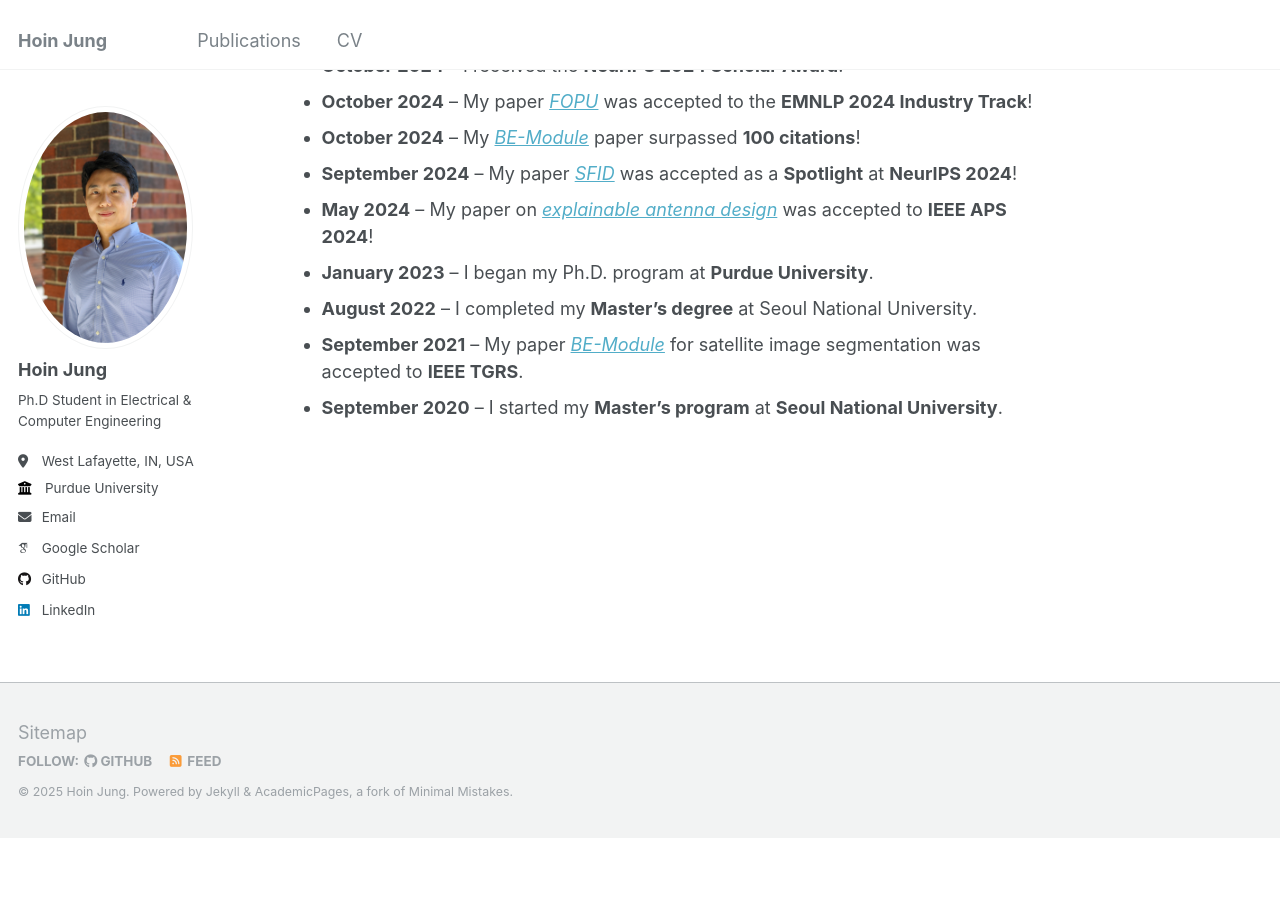
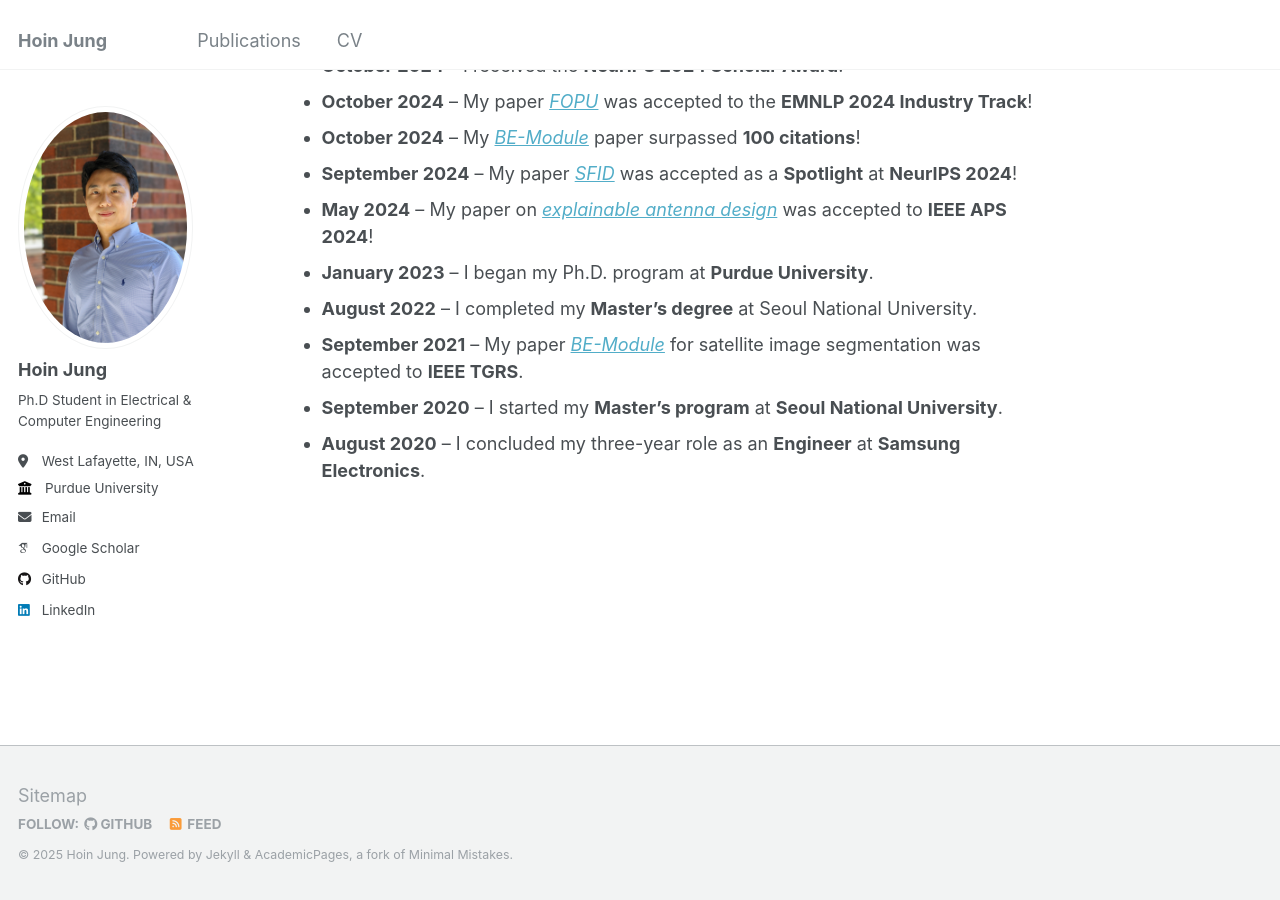
Before and after one commit to HoinJung/hoinjung.github.io, a Jekyll site: the page built from _pages/about.md, in a window 1280 px wide and 900 px high, scrolled down 771 px. Built offline with Jekyll 4.4.1, drawn with Linux system fonts in a browser that asks for light colours; some web fonts are replaced; before the commit the page ends 1608 px from its top, so only the background shows below that.

Commit message:
Update about.md

```diff
--- a/_pages/about.md
+++ b/_pages/about.md
@@ -23,3 +23,4 @@ In addition to my academic research, I pursue industrial applications of machine
 - **August 2022** – I completed my **Master’s degree** at Seoul National University.
 - **September 2021** – My paper [*BE-Module*](https://ieeexplore.ieee.org/abstract/document/9527893) for satellite image segmentation was accepted to **IEEE TGRS**.
 - **September 2020** – I started my **Master’s program** at **Seoul National University**.
+- **August 2020** – I concluded my three-year role as an **Engineer** at **Samsung Electronics**.
```
